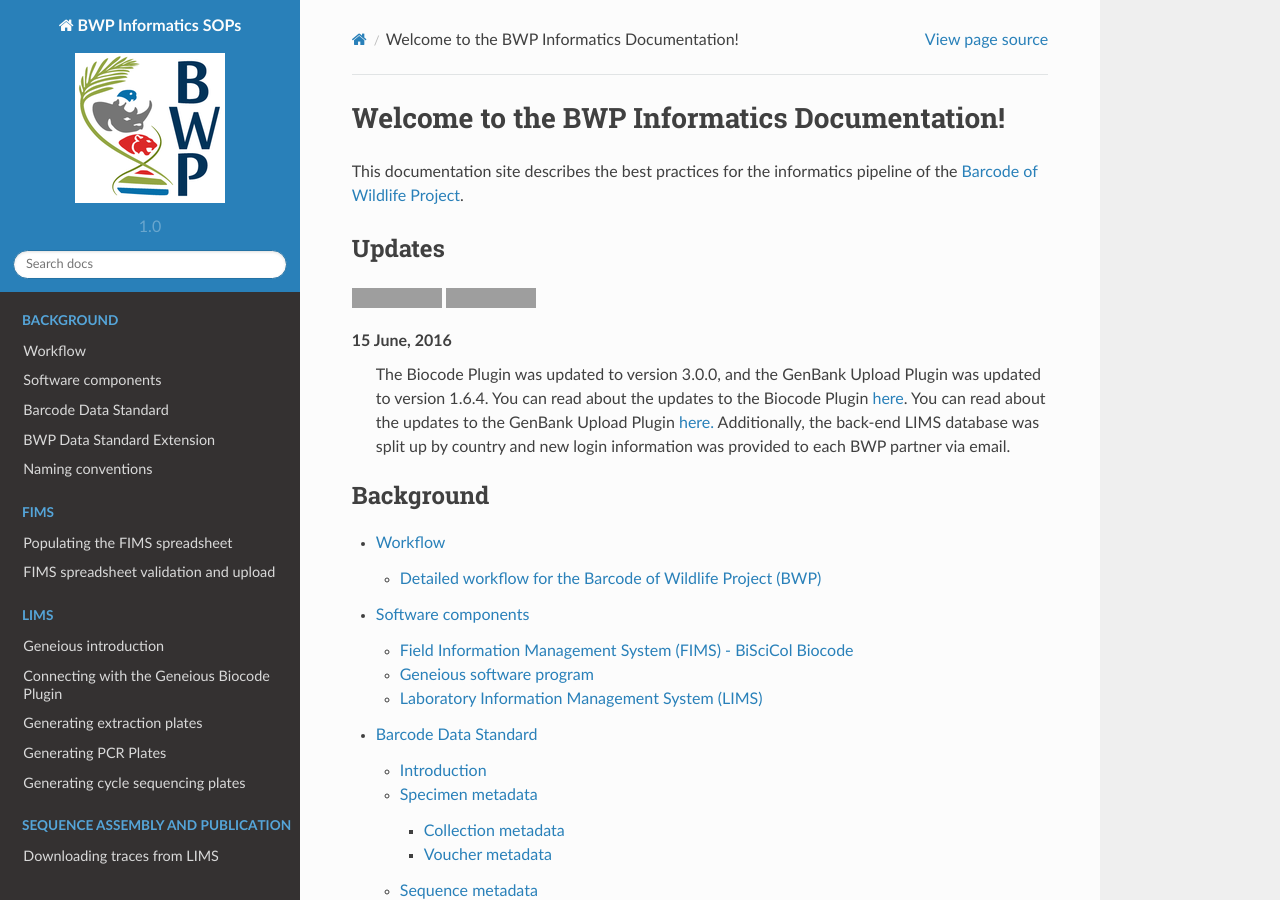
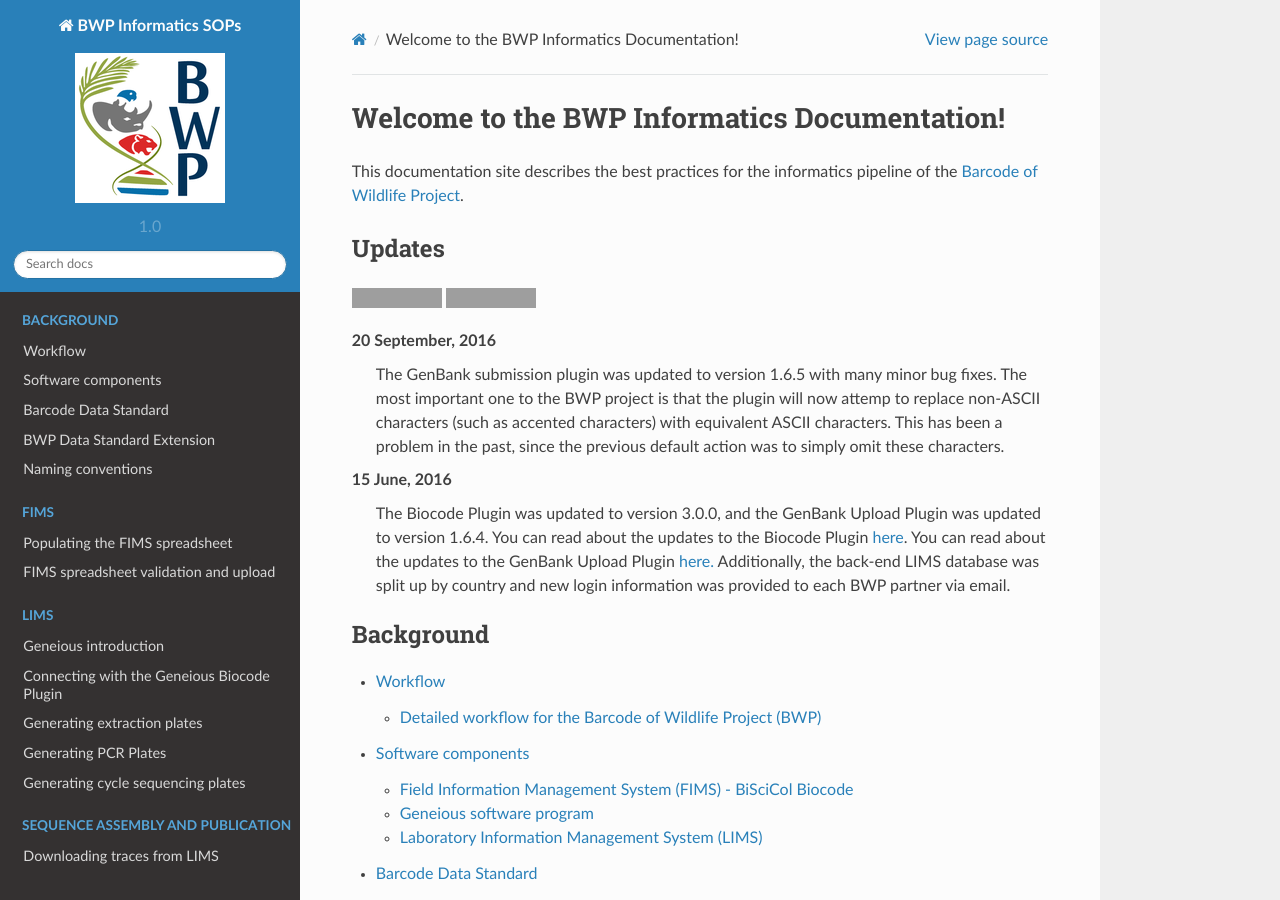
Before and after one commit to SIBarcodeNetwork/BWP-FIMS-and-LIMS, a Sphinx documentation site: the page built from Docs/index.rst, in a window 1280 px wide and 900 px high. Built offline with Sphinx 7.4.7 and the Read the Docs theme 2.0.0, drawn with Linux system fonts in a browser that asks for light colours; grey boxes are pictures that could not be loaded.

Commit message:
Added new link to latest GenBank submission plug-in
Along with a little description.

```diff
--- a/Docs/index.rst
+++ b/Docs/index.rst
@@ -13,8 +13,11 @@
 .. image:: https://img.shields.io/badge/Biocode%20Plugin%20Version-3.0.0-green.svg
     :target: http://assets.geneious.com/plugins/biocode/Biocode_3_0_0.gplugin
 
-.. image:: https://img.shields.io/badge/GenBank%20Upload%20Plugin%20Version-1.6.4-green.svg
-    :target: http://www.geneious.com/assets/plugins/GenbankSubmission_1_6_4.gplugin
+.. image:: https://img.shields.io/badge/GenBank%20Upload%20Plugin%20Version-1.6.5-green.svg
+    :target: https://www.geneious.com/assets/plugins/GenbankSubmission_1_6_5.gplugin
+
+20 September, 2016
+	The GenBank submission plugin was updated to version 1.6.5 with many minor bug fixes. The most important one to the BWP project is that the plugin will now attemp to replace non-ASCII characters (such as accented characters) with equivalent ASCII characters. This has been a problem in the past, since the previous default action was to simply omit these characters.
 
 15 June, 2016
 	The Biocode Plugin was updated to version 3.0.0, and the GenBank Upload Plugin was updated to version 1.6.4. You can read about the updates to the Biocode Plugin `here <http://software.mooreabiocode.org/index.php?title=Release_Notes#Biocode_Plugin_3.0.0_-_9_June_2016>`_. You can read about the updates to the GenBank Upload Plugin `here. <http://www.geneious.com/plugins/genbank-submission-plugin#history>`_ Additionally, the back-end LIMS database was split up by country and new login information was provided to each BWP partner via email.
```
